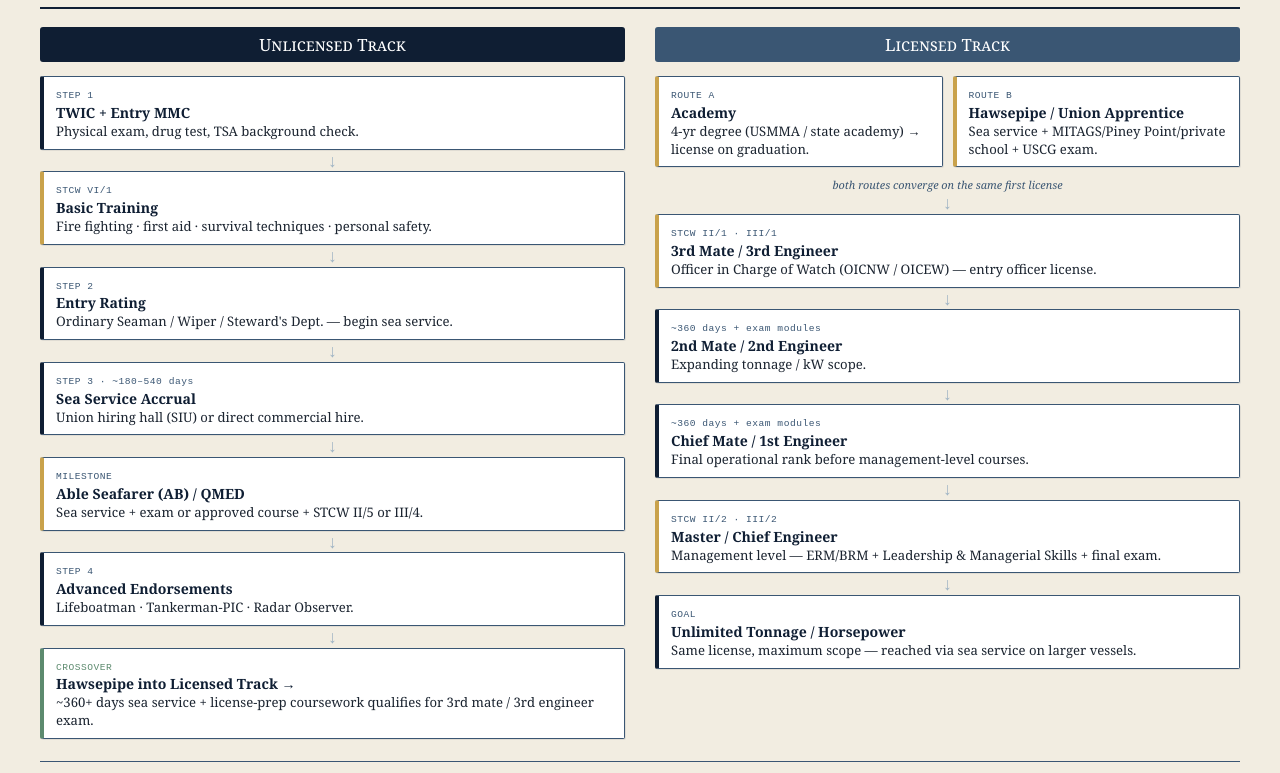
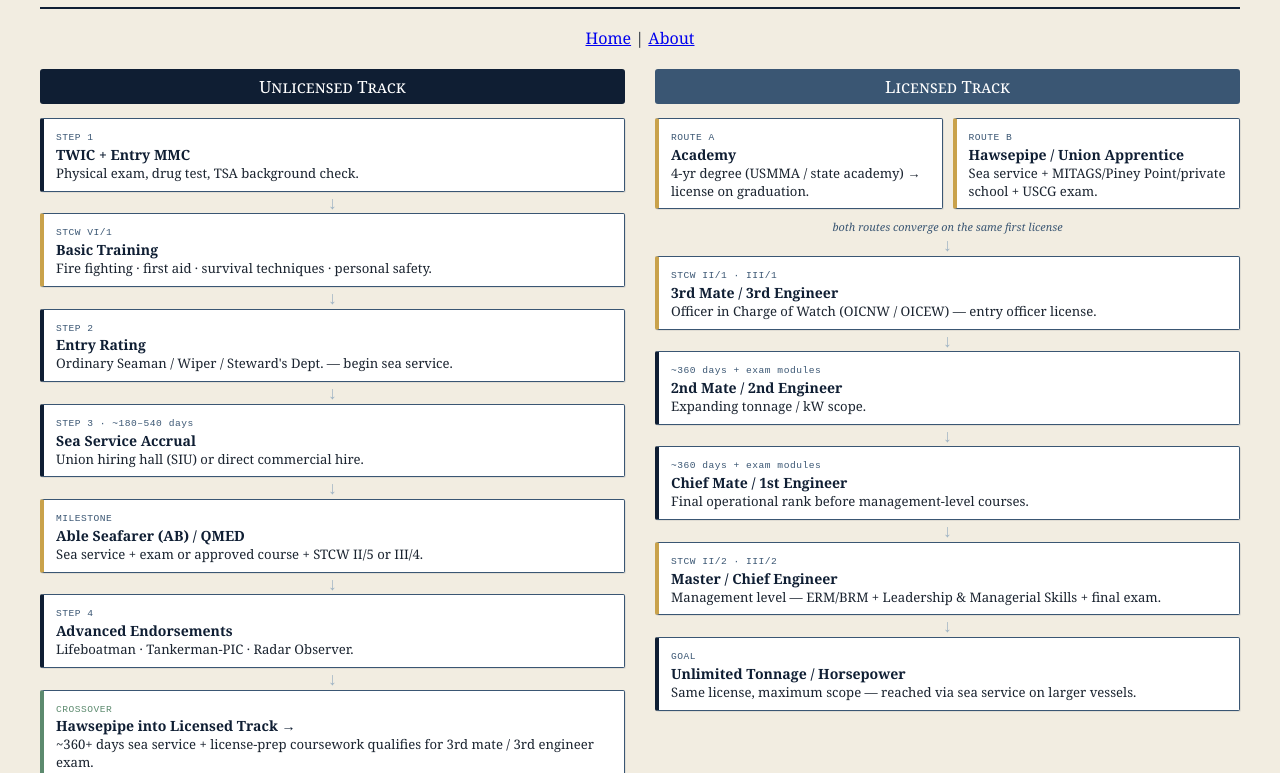
Before and after one commit to thomasengineer/MaritimePathways, a plain HTML site: page index.html in a window 1280 px wide. Shown: the part 77-850 px from the top of the page. Drawn offline with Linux system fonts and the light colour scheme.

Commit message:
Add navigation links to index.html

```diff
--- a/index.html
+++ b/index.html
@@ -121,7 +121,10 @@
     <h1>Merchant Mariner Credential Pathways</h1>
     <div class="sub">Unlicensed &amp; Licensed Tracks — Quick Reference</div>
   </header>
-
+  <nav style="text-align:center; margin-bottom:20px;">
+  <a href="index.html">Home</a> |
+  <a href="about.html">About</a>
+</nav>
   <div class="cols">
     <!-- UNLICENSED -->
     <div class="col">
```
